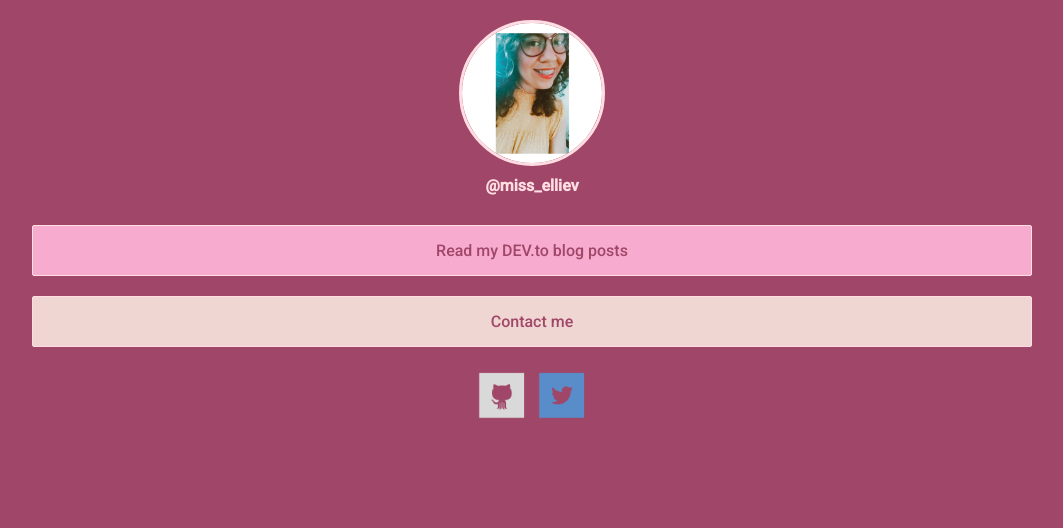
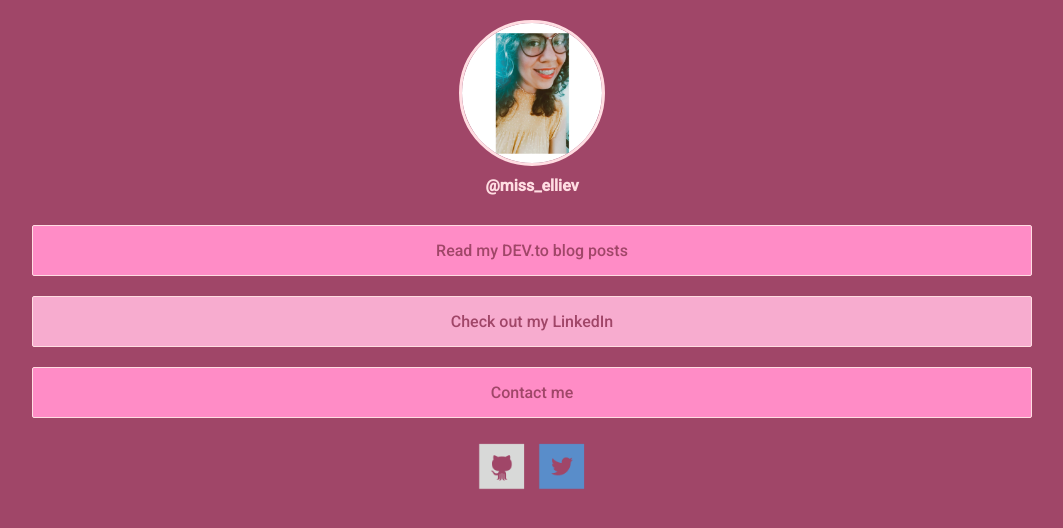
Before and after one commit to misselliev/dulce-tiny-links, a plain HTML site: page index.html in a window 1280 px wide. Shown: the whole page, without its empty margins (108-1171 px from the left). Drawn offline with Linux system fonts and the light colour scheme.

Commit message:
Updating html links

```diff
--- a/index.html
+++ b/index.html
@@ -52,12 +52,21 @@
 					target="_blank"
 					rel="noopener noreferrer"
 				>
-					<div class="link-list-item light">
+					<div class="link-list-item medium">
 						Read my DEV.to blog posts
 					</div>
 				</a>
+				<a
+					href="https://linkedin.com/in/ellievillalejos"
+					target="_blank"
+					rel="noopener noreferrer"
+				>
+					<div class="link-list-item light">
+						Check out my LinkedIn
+					</div>
+				</a>
 				<a href="mailto:elizabeth.villalejos@gmail.com">
-					<div class="link-list-item dark">
+					<div class="link-list-item medium">
 						Contact me
 					</div>
 				</a>
```
Also changed, not shown: 1 other file.
